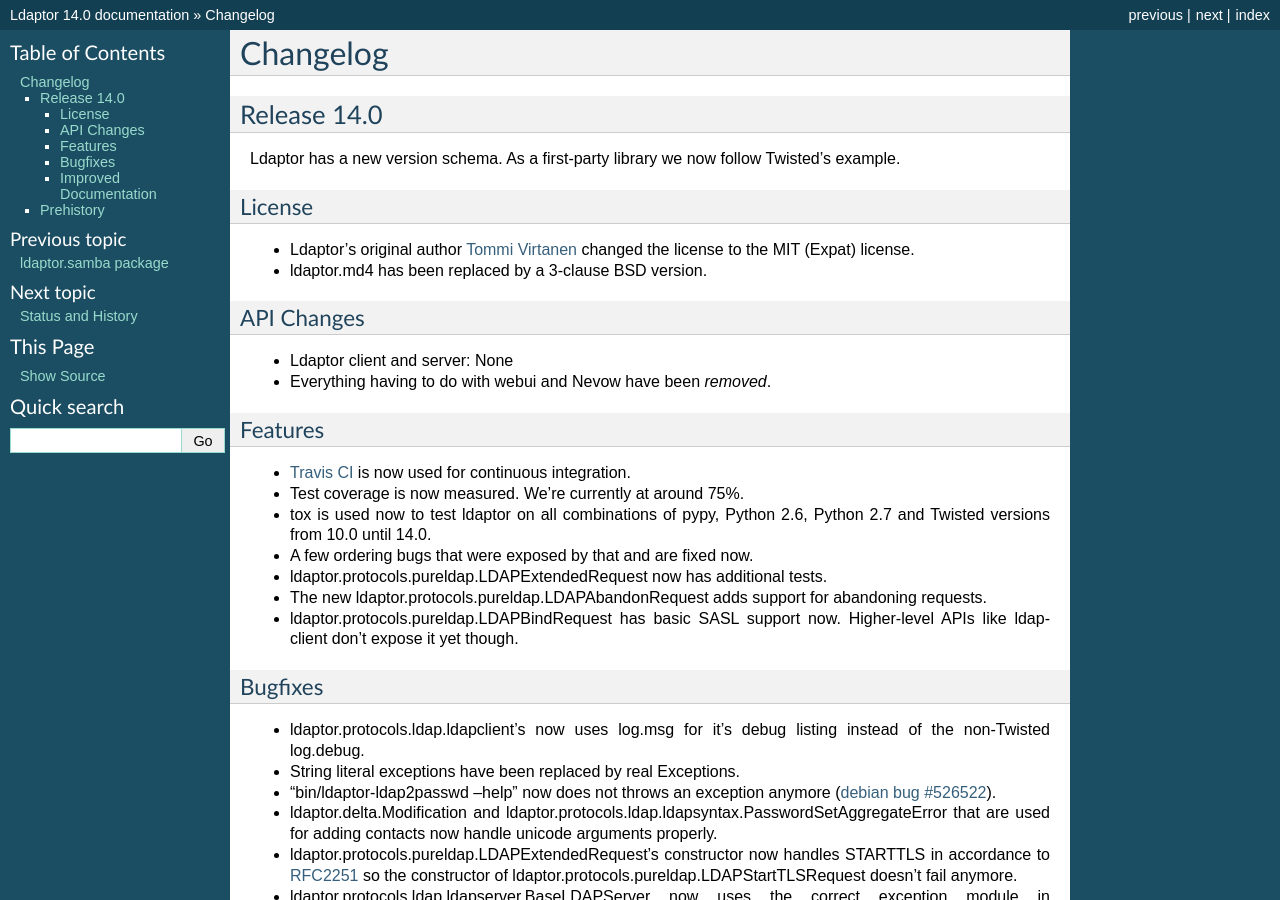
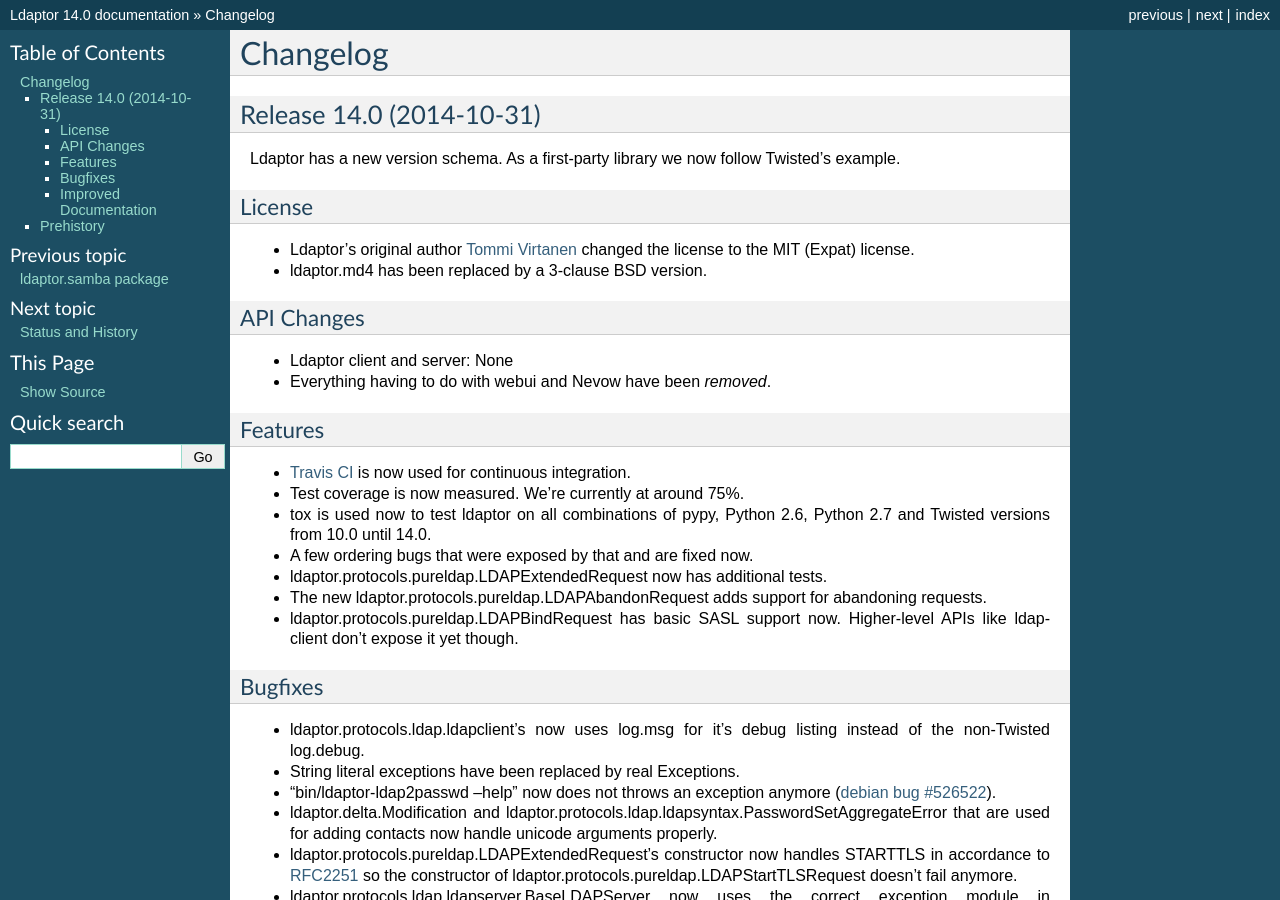
Before and after one commit to twisted/ldaptor, a Sphinx documentation site: the page built from docs/source/NEWS.rst, in a window 1280 px wide and 900 px high. Built offline with Sphinx 7.4.7, drawn with Linux system fonts in a browser that asks for light colours.

Commit message:
set the date

```diff
--- a/docs/source/NEWS.rst
+++ b/docs/source/NEWS.rst
@@ -2,8 +2,8 @@
 =========
 
 
-Release 14.0
-------------
+Release 14.0 (2014-10-31)
+-------------------------
 
 Ldaptor has a new version schema. As a first-party library we now follow Twisted's example.
 
```
